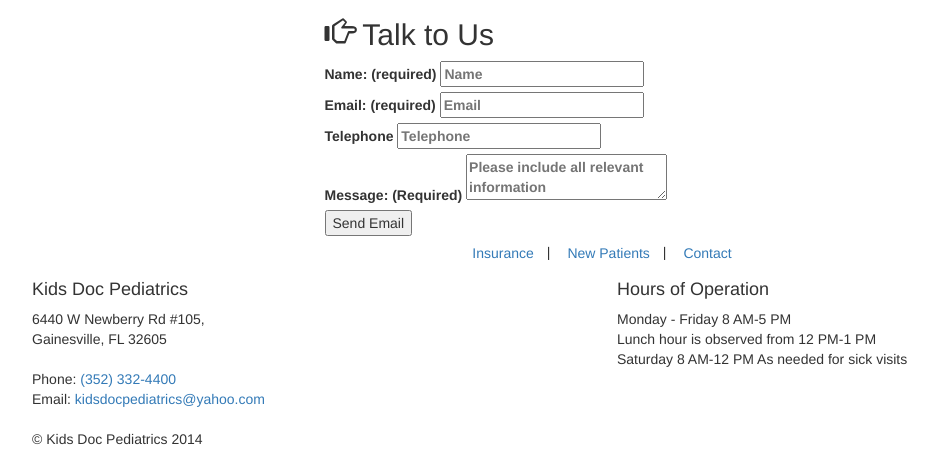
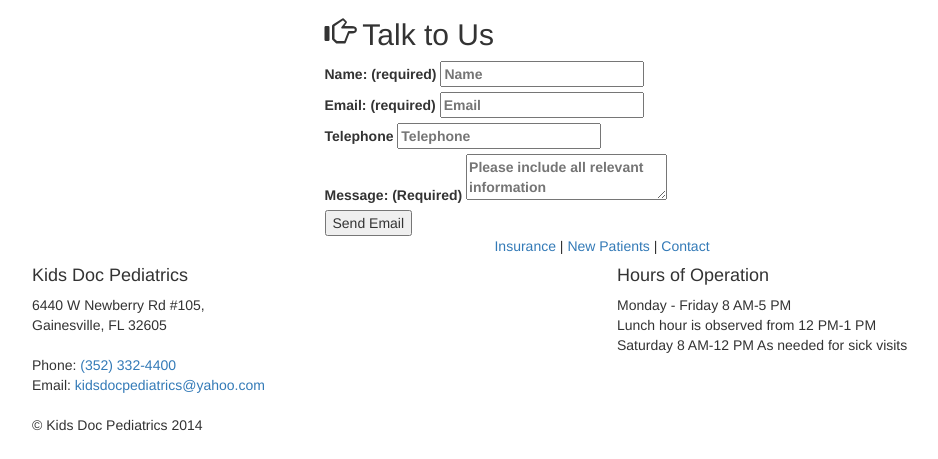
Before and after one commit to dannysepler/kids, a PHP site: page /contact.php in a window 1280 px wide. Shown: the part 654-1113 px from the top of the page, without its empty margins (38-976 px from the left). After the commit the page ends 1085 px from the top, so only its background shows below. Run offline with PHP 8.4, Linux system fonts and the light colour scheme; some libraries are stand-ins or nearby versions.

Commit message:
fixed link styling

```diff
--- a/layout/footer.php
+++ b/layout/footer.php
@@ -1,8 +1,8 @@
       <footer class="row">
 	  <div class="col-md-12 text-center">
-		  <a href="insurance.php"><button type="button" class="btn btn-link">Insurance</button></a>|
-		  <a href="newpatients.php"><button type="button" class="btn btn-link">New Patients</button></a>|
-		  <a href="contact.php"><button type="button" class="btn btn-link">Contact</button></a>
+		  <a href="insurance.php">Insurance </a>|
+		  <a href="newpatients.php">New Patients </a>|
+		  <a href="contact.php">Contact</a>
 	  </div>
 		<div class="col-md-6">
 			<address><h4>Kids Doc Pediatrics</h4>6440 W Newberry Rd #105, <br> Gainesville, FL 32605</address>
```
Also changed, not shown: dist/css/custom.css (+4 -3 lines).
